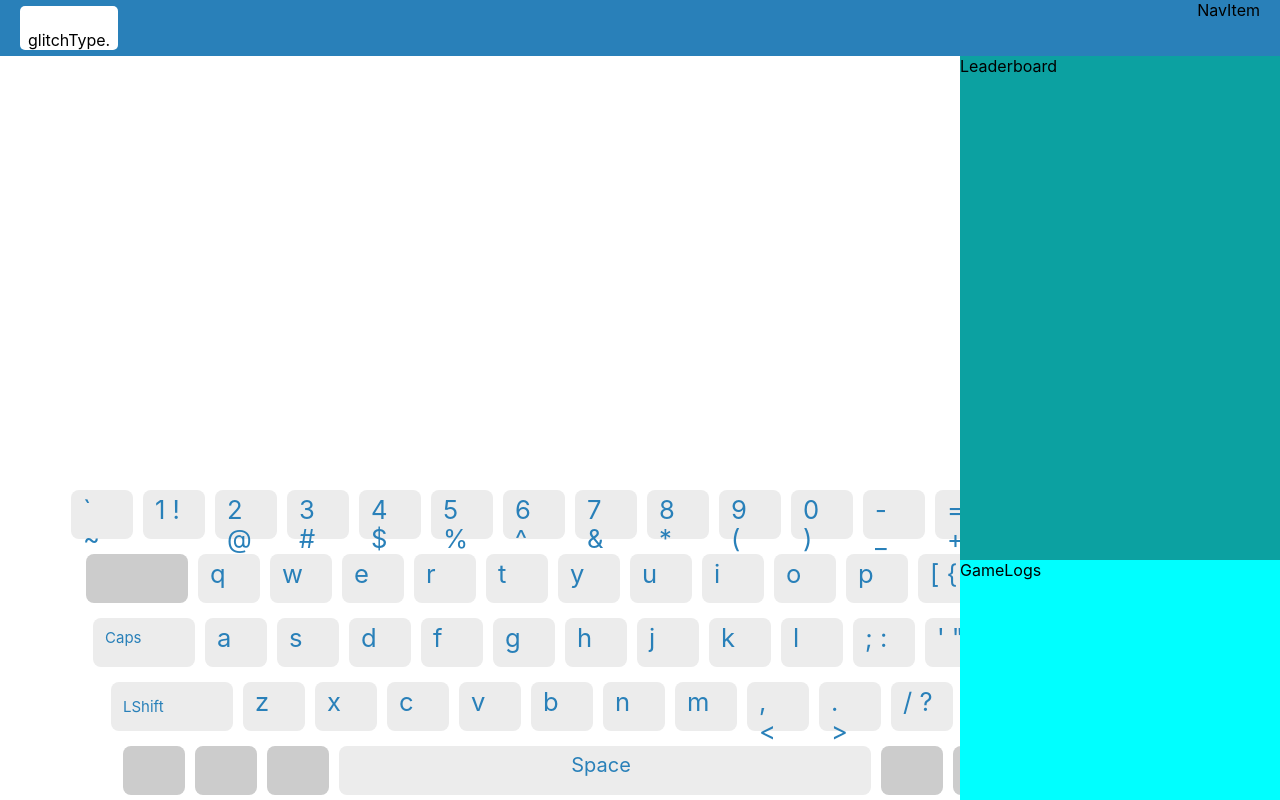
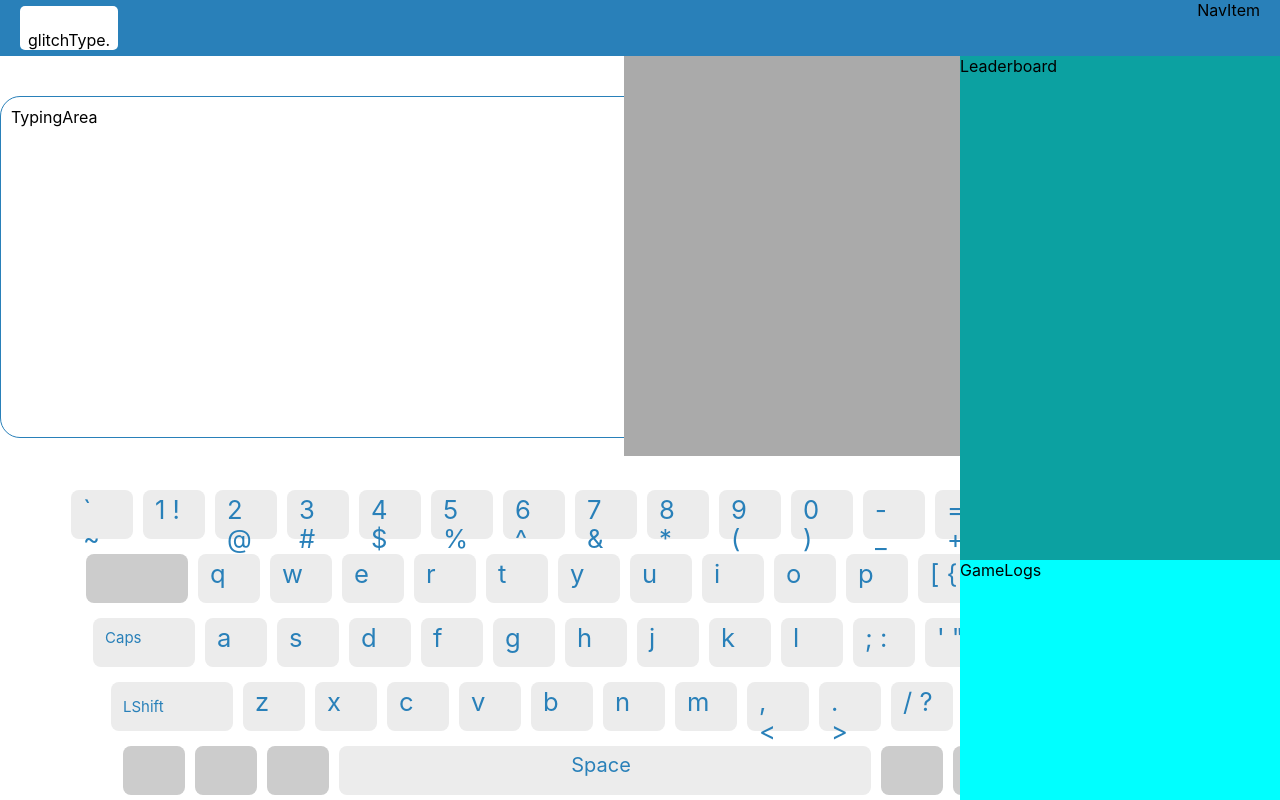
Before and after one commit to dush-t/glitchType, a React (Create React App) app in the folder glitch_type_client/: page / in a window 1280 px wide. Built offline with nearby package versions, Linux system fonts and the light colour scheme.

Commit message:
Add TypingArea and StatsArea to layout

```diff
--- /dev/null
+++ b/glitch_type_client/src/components/TypingArea/TypingArea.js
@@ -0,0 +1,15 @@
+import React, {Component} from 'react'
+
+import classes from './TypingArea.module.css'
+
+class TypingArea extends Component {
+    render() {
+        return (
+            <div className={classes.TypingArea}>
+                TypingArea
+            </div>
+        )
+    }
+}
+
+export default TypingArea
--- /dev/null
+++ b/glitch_type_client/src/components/TypingArea/TypingArea.module.css
@@ -0,0 +1,12 @@
+.TypingArea {
+    /* position: absolute; */
+    background-color: white;
+    border: 1px solid #2980b9;
+    width: 800px;
+    height: 80%;
+    padding: 10px;
+    border-radius: 20px;
+    margin-top: 40px;
+    margin-left: auto;
+    margin-right: auto;
+}
--- a/glitch_type_client/src/containers/GameArea/GameArea.js
+++ b/glitch_type_client/src/containers/GameArea/GameArea.js
@@ -1,6 +1,7 @@
 import React, {Component} from 'react'
 
 import Keyboard from '../../components/Keyboard/Keyboard'
+import TypingArea from '../../components/TypingArea/TypingArea'
 
 import classes from './GameArea.module.css'
 
@@ -8,6 +9,12 @@ class GameArea extends Component {
     render() {
         return (
             <div className={classes.GameArea}>
+                <div className={classes.TypingArea}>
+                    <TypingArea />
+                </div>
+                <div className={classes.StatsArea}>
+                    {/* <TypingArea /> */}
+                </div>
                 <div className={classes.KeyboardArea}>
                     <Keyboard />
                 </div>
--- a/glitch_type_client/src/containers/GameArea/GameArea.module.css
+++ b/glitch_type_client/src/containers/GameArea/GameArea.module.css
@@ -15,3 +15,21 @@
     height: 50%;
     width: 100%;
 }
+
+.TypingArea {
+    position: absolute;
+    background-color: white;
+    top: 0;
+    left: 0;
+    height: 50%;
+    width: 70%;
+}
+
+.StatsArea {
+    position: absolute;
+    background-color: #aaa;
+    top: 0;
+    right: 0;
+    height: 50%;
+    width: 35%;
+}
```
